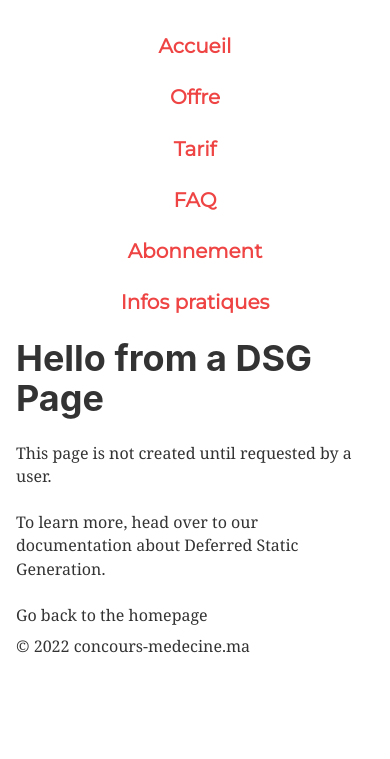
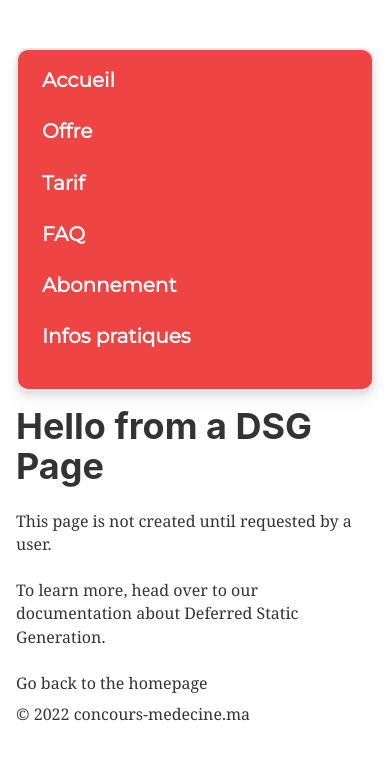
Before and after one commit to larbizard/concoursmedecine, a Gatsby site: page /using-dsg in a window 390 px wide. Both pictures are taken after a click on the button 357 px from the left and 26 px from the top of the page. Shown: the part 51-810 px from the top of the page. Built offline with nearby package versions, Linux system fonts and the light colour scheme; Gatsby itself is replaced by a stand-in of ours.

Commit message:
Improved mobile menu

```diff
--- a/package.json
+++ b/package.json
@@ -5,6 +5,7 @@
   "version": "0.1.0",
   "author": "Kyle Mathews <mathews.kyle@gmail.com>",
   "dependencies": {
+    "@headlessui/react": "^1.6.1",
     "gatsby": "^2.19.38",
     "gatsby-background-image": "^1.6.0",
     "gatsby-plugin-anchor-links": "^1.2.1",
--- a/src/components/layout.js
+++ b/src/components/layout.js
@@ -11,6 +11,8 @@ import { useStaticQuery, graphql } from "gatsby"
 
 import Header from "./header"
 import "./layout.css"
+import { Transition } from '@headlessui/react'
+
 
 import { AnchorLink } from "gatsby-plugin-anchor-links";
 
@@ -54,42 +56,42 @@ const Layout = ({ children }) => {
             }
           </button>
       </header>
-      <div className={ nav ? `block xl:hidden text-center` : `hidden` }>
-        <h2 className="px-4 text-xl text-red-500 hover:text-red-600 font-montserrat">
-          <AnchorLink to="/#accueil" title="Accueil">
-            Accueil
+      <div className="xl:hidden">
+        <Transition
+          show={nav}
+          enter="transition-opacity duration-200"
+          enterFrom="opacity-0"
+          enterTo="opacity-100"
+          leave="transition-opacity duration-150"
+          leaveFrom="opacity-100"
+          leaveTo="opacity-0"
+          className="border-2 p-4 m-4 rounded-xl drop-shadow-lg bg-red-500"
+        >
+          <AnchorLink to="/#accueil" title="Accueil" className="text-white hover:text-red-600 flex flex-row justify-start">
+            {/* <svg fill="#ffffff" xmlns="http://www.w3.org/2000/svg"  viewBox="0 0 24 24" width="28px" height="28px">    <path d="M 12 2 A 1 1 0 0 0 11.289062 2.296875 L 1.203125 11.097656 A 0.5 0.5 0 0 0 1 11.5 A 0.5 0.5 0 0 0 1.5 12 L 4 12 L 4 20 C 4 20.552 4.448 21 5 21 L 9 21 C 9.552 21 10 20.552 10 20 L 10 14 L 14 14 L 14 20 C 14 20.552 14.448 21 15 21 L 19 21 C 19.552 21 20 20.552 20 20 L 20 12 L 22.5 12 A 0.5 0.5 0 0 0 23 11.5 A 0.5 0.5 0 0 0 22.796875 11.097656 L 12.716797 2.3027344 A 1 1 0 0 0 12.710938 2.296875 A 1 1 0 0 0 12 2 z"/></svg> */}
+            <h2 className="pl-2 text-xl font-montserrat">Accueil</h2>
           </AnchorLink>
-        </h2>
 
-        <h2 className="px-4 text-xl text-red-500 hover:text-red-600 font-montserrat">
-          <AnchorLink to="/#offre" title="Offre">
-            Offre
+          <AnchorLink to="/#offre" title="Offre" className="text-white hover:text-red-600 flex flex-row justify-start">
+            <h2 className="pl-2 text-xl font-montserrat">Offre</h2>
           </AnchorLink>
-        </h2>
 
-        <h2 className="px-4 text-xl text-red-500 hover:text-red-600 font-montserrat">
-          <AnchorLink to="/#tarif" title="Tarif">
-            Tarif
+          <AnchorLink to="/#tarif" title="Tarif" className="text-white hover:text-red-600 flex flex-row justify-start">
+            <h2 className="pl-2 text-xl font-montserrat">Tarif</h2>
           </AnchorLink>
-        </h2>
 
-        <h2 className="px-4 text-xl text-red-500 hover:text-red-600 font-montserrat">
-          <AnchorLink to="/#faq" title="FAQ">
-            FAQ
+          <AnchorLink to="/#faq" title="FAQ" className="text-white hover:text-red-600 flex flex-row justify-start">
+            <h2 className="pl-2 text-xl font-montserrat">FAQ</h2>
           </AnchorLink>
-        </h2>
 
-        <h2 className="px-4 text-xl text-red-500 hover:text-red-600 font-montserrat">
-          <AnchorLink to="/#abonnement" title="Abonnement">
-            Abonnement
+          <AnchorLink to="/#abonnement" title="Abonnement" className="text-white hover:text-red-600 flex flex-row justify-start">
+            <h2 className="pl-2 text-xl font-montserrat">Abonnement</h2>
           </AnchorLink>
-        </h2>
 
-        <h2 className="px-4 text-xl text-red-500 hover:text-red-600 font-montserrat">
-          <AnchorLink to="/#infospratiques" title="Infos pratiques">
-            Infos pratiques
-          </AnchorLink>
-        </h2>
+        <AnchorLink to="/#infospratiques" title="Infos pratiques" className="text-white hover:text-red-600 flex flex-row justify-start">
+          <h2 className="pl-2 text-xl font-montserrat">Infos pratiques</h2>
+        </AnchorLink>
+      </Transition>
       </div>
       <Header siteTitle={data.site.siteMetadata?.title || `Title`} />
       <div
--- a/src/pages/index.js
+++ b/src/pages/index.js
@@ -41,8 +41,8 @@ const IndexPage = ({data}) => (
         }}
       >
           <div className="py-52 xl:py-56 px-10 xl:px-52 bg-opacity-30 xl:bg-opacity-5 bg-black">
-            <h1 className="hidden text-3xl text-white xl:w-1/2">Vous voulez réussir le concours de médecine au Maroc?</h1>
-            <h1 className="hidden text-3xl text-white xl:w-1/2">Tout commence ici…</h1>
+            <h1 className="hidden xl:block text-4xl text-white xl:w-1/2">Vous voulez réussir le concours de médecine au Maroc?</h1>
+            <h1 className="hidden xl:block text-4xl text-white xl:w-1/2">Tout commence ici…</h1>
           </div>
       </BackgroundImage>
       <div className="flex flex-col xl:flex-row justify-center py-10 xl:py-20 xl:px-44">
```
Also changed, not shown: 1 other file.
